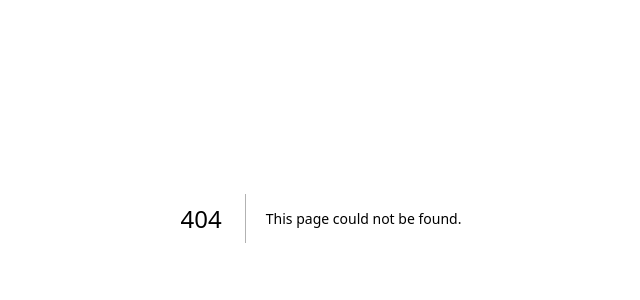
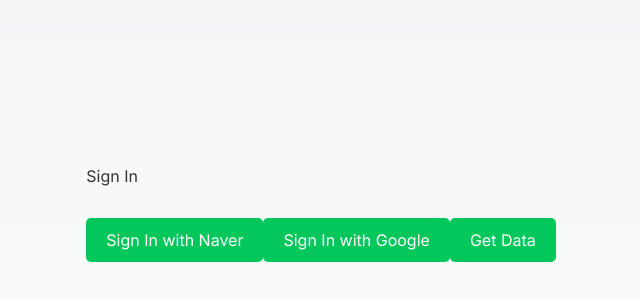
Before and after one commit to HealthCatcher/HearUR-front, a Next.js app: page /login in a window 1280 px wide. Before the commit this address had no page. Shown: the part 182-482 px from the top of the page, without its empty margins (319-959 px from the left). Built offline with nearby package versions, Linux system fonts and the light colour scheme.

Commit message:
feat: login 페이지 추가

```diff
--- /dev/null
+++ b/src/app/login/login.css
@@ -0,0 +1,43 @@
+/* App.css */
+body {
+    font-family: Arial, sans-serif;
+    background-color: #f0f2f5;
+    display: flex;
+    justify-content: center;
+    align-items: center;
+    height: 100vh;
+    margin: 0;
+}
+
+.container {
+    background-color: white;
+    padding: 20px;
+    border-radius: 8px;
+    box-shadow: 0 4px 8px rgba(0, 0, 0, 0.2);
+    text-align: center;
+}
+
+h1 {
+    color: #333;
+    margin-bottom: 20px;
+}
+
+button {
+    background-color: #03C75A; /* Naver green */
+    color: white;
+    border: none;
+    padding: 10px 20px;
+    border-radius: 5px;
+    cursor: pointer;
+    font-size: 16px;
+    margin: 10px 0;
+    transition: background-color 0.3s;
+}
+
+button:hover {
+    background-color: #028a3a;
+}
+
+button:focus {
+    outline: none;
+}
--- /dev/null
+++ b/src/app/login/page.tsx
@@ -0,0 +1,33 @@
+"use client";
+import React from "react";
+import "./login.css"
+
+const onNaverLogin = () => {
+    window.location.href = "http://localhost:8080/oauth2/authorization/naver";
+}
+const onGoogleLogin = () => {
+    window.location.href = "http://localhost:8080/oauth2/authorization/google";
+}
+const getData = () => {
+    fetch("http://localhost:8080/my", {
+        method: "GET",
+        credentials: "include",
+    })
+        .then((response) => response.json())
+        .then((data) => {
+            alert(data);
+        }).catch((error) =>  alert(error));
+}
+
+const Page = () => {
+    return (
+        <div>
+            <h1>Sign In</h1>
+            <button onClick={onNaverLogin}>Sign In with Naver</button>
+            <button onClick={onGoogleLogin}>Sign In with Google</button>
+            <button onClick={getData}>Get Data</button>
+        </div>
+    );
+}
+
+export default Page;
```
